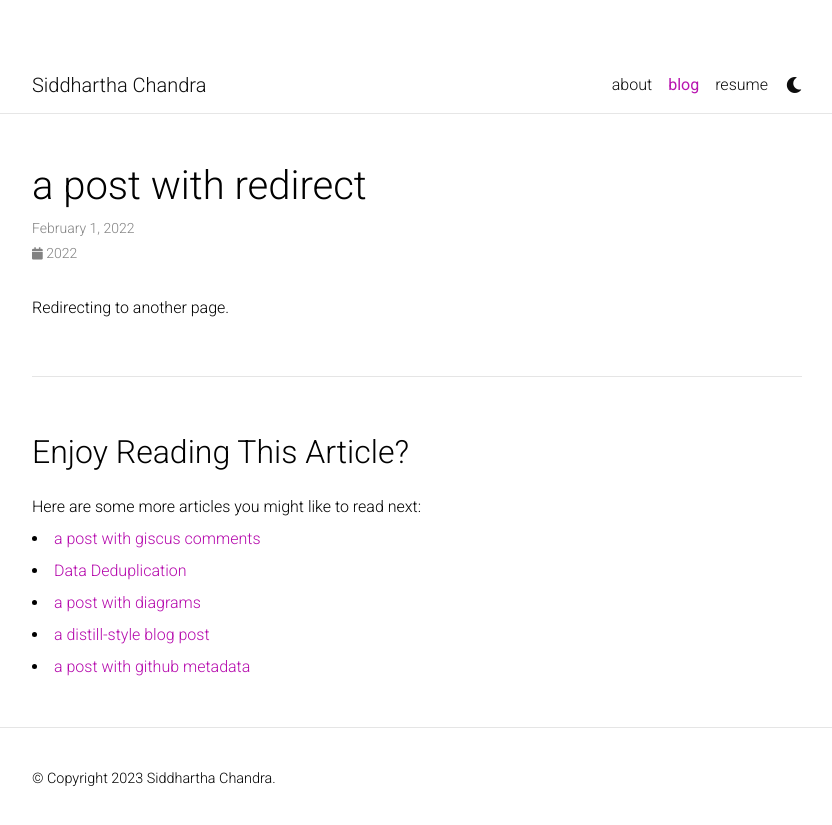
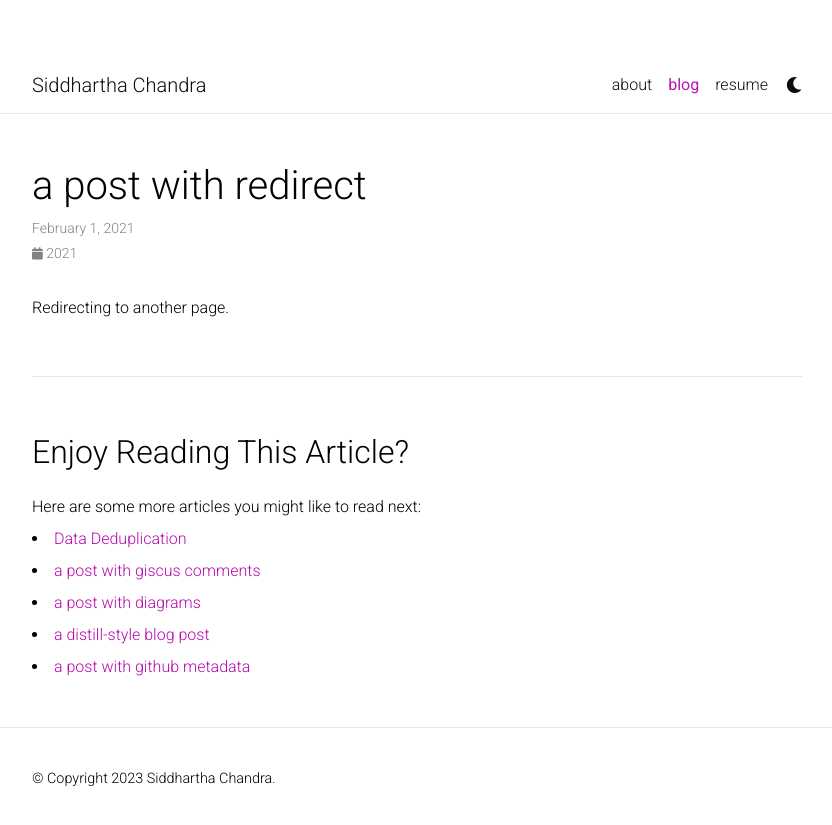
Before and after one commit to siddhartha-chandra/siddhartha-chandra.github.io, a Jekyll site: the page built from _posts/2022-02-01-redirect.md, in a window 1280 px wide. Shown: the top 825 px of the page, without its empty margins (223-1055 px from the left). Built offline with Jekyll 4.4.1, drawn with Linux system fonts in a browser that asks for light colours; comment, search, counter and statistics services are not loaded; a style sheet for code colours, icons or effects is not loaded.

Commit message:
misc: change dates of sample posts This is done so that it does not show up in the date view of blogs

```diff
--- a/_posts/2022-02-01-redirect.md
+++ b/_posts/2022-02-01-redirect.md
@@ -1,7 +1,7 @@
 ---
 layout: post
 title: a post with redirect
-date: 2022-02-01 17:39:00
+date: 2021-02-01 17:39:00
 description: you can also redirect to assets like pdf
 redirect: /assets/pdf/example_pdf.pdf
 ---
--- a/_posts/2022-12-10-giscus-comments.md
+++ b/_posts/2022-12-10-giscus-comments.md
@@ -1,7 +1,7 @@
 ---
 layout: #post
 title: a post with giscus comments
-date: 2022-12-10 11:59:00-0400
+date: 2021-12-10 11:59:00-0400
 description: an example of a blog post with giscus comments
 categories: sample-posts external-services
 giscus_comments: true
```
Also changed, not shown: _posts/2018-12-22-distill.md (+1 -1 lines).
